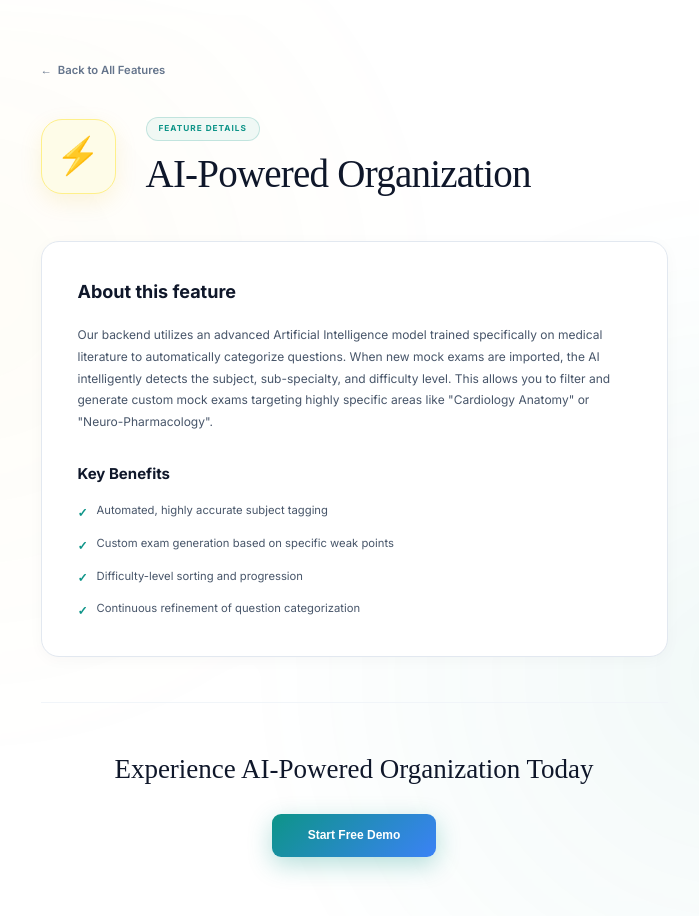
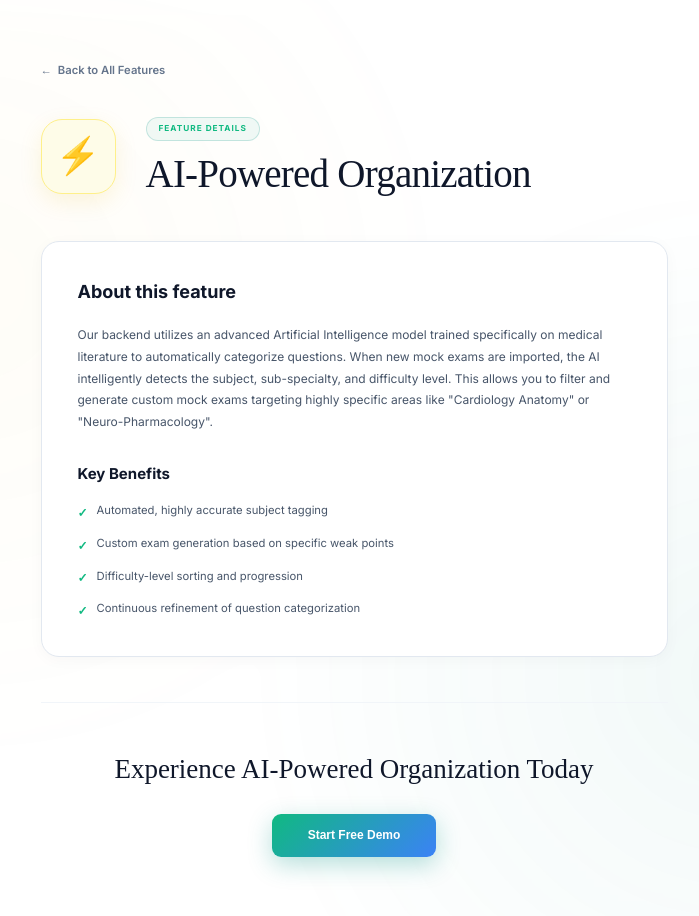
Before and after one commit to aadich1010/CPSP, a Next.js app in the folder fcps-simulator/: page /feature/ai-powered-organization in a window 1280 px wide. Shown: the top 916 px of the page, without its empty margins (283-982 px from the left). Built offline with nearby package versions, Linux system fonts and the light colour scheme.

Commit message:
feat: apply light emerald theme to feature page

```diff
--- a/fcps-simulator/src/app/feature/[id]/page.tsx
+++ b/fcps-simulator/src/app/feature/[id]/page.tsx
@@ -15,7 +15,7 @@ export default function FeaturePage() {
     return (
       <div style={{ minHeight: '100vh', display: 'flex', flexDirection: 'column', alignItems: 'center', justifyContent: 'center', background: '#0f172a', color: 'white' }}>
         <h2>Feature not found</h2>
-        <Link href="/" style={{ color: '#0d9488', marginTop: '20px' }}>Return Home</Link>
+        <Link href="/" style={{ color: '#10B981', marginTop: '20px' }}>Return Home</Link>
       </div>
     );
   }
@@ -50,7 +50,7 @@ export default function FeaturePage() {
           color: '#64748b', textDecoration: 'none', fontSize: '15px', fontWeight: 600,
           marginBottom: '50px', transition: 'color 0.2s'
         }}
-        onMouseOver={(e) => e.currentTarget.style.color = '#0d9488'}
+        onMouseOver={(e) => e.currentTarget.style.color = '#10B981'}
         onMouseOut={(e) => e.currentTarget.style.color = '#64748b'}
         >
           <span>←</span> Back to All Features
@@ -75,7 +75,7 @@ export default function FeaturePage() {
               display: 'inline-flex', alignItems: 'center', gap: '7px',
               background: 'rgba(13,148,136,0.06)',
               border: '1px solid rgba(13,148,136,0.2)',
-              color: '#0d9488',
+              color: '#10B981',
               padding: '6px 16px',
               borderRadius: '30px',
               fontSize: '11px',
@@ -122,7 +122,7 @@ export default function FeaturePage() {
           <ul style={{ listStyle: 'none', padding: 0, margin: 0, display: 'flex', flexDirection: 'column', gap: '16px' }}>
             {feature.benefits.map((benefit, index) => (
               <li key={index} style={{ display: 'flex', alignItems: 'flex-start', gap: '12px', fontSize: '15px', color: '#475569' }}>
-                <span style={{ color: '#0d9488', fontSize: '16px', fontWeight: 'bold', marginTop: '2px' }}>✓</span>
+                <span style={{ color: '#10B981', fontSize: '16px', fontWeight: 'bold', marginTop: '2px' }}>✓</span>
                 <span style={{ lineHeight: 1.6 }}>{benefit}</span>
               </li>
             ))}
@@ -136,7 +136,7 @@ export default function FeaturePage() {
           </h2>
           <Link href="/register" style={{
             display: 'inline-block',
-            background: `linear-gradient(135deg, #0d9488, #3b82f6)`,
+            background: `linear-gradient(135deg, #10B981, #3b82f6)`,
             color: '#ffffff', padding: '16px 48px',
             borderRadius: '12px', fontSize: '16px', fontWeight: 800,
             textDecoration: 'none', transition: 'all 0.2s',
```
